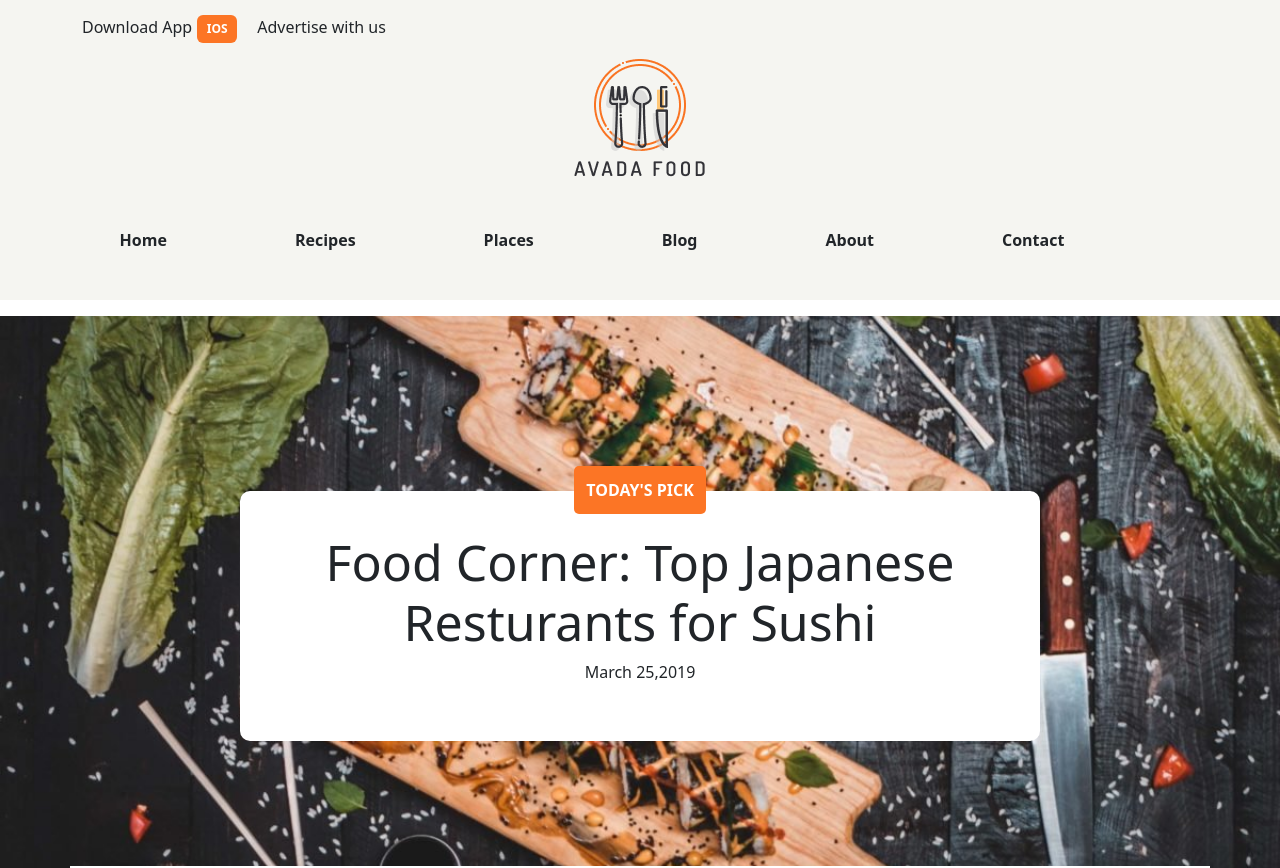
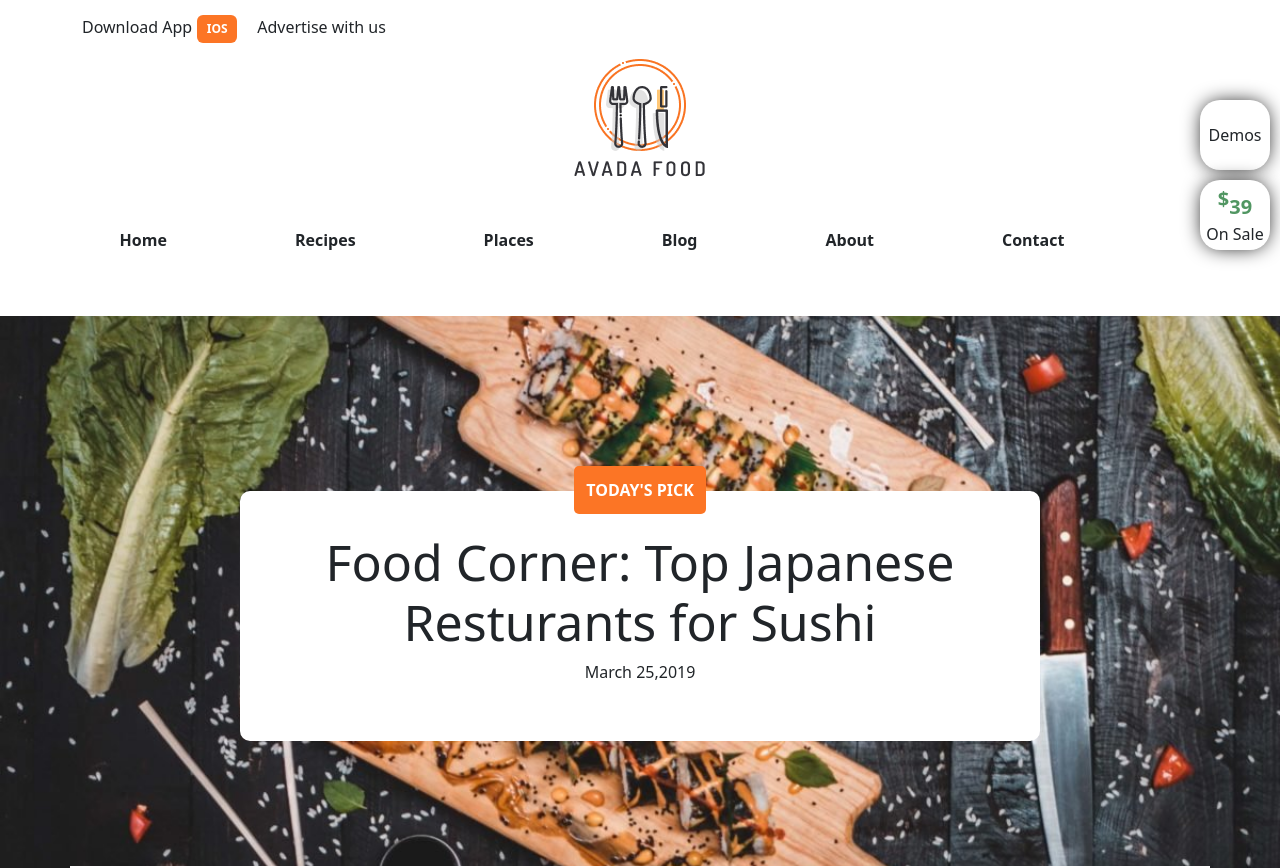
Before and after one commit to AndreaGallini/proj-html-vuejs, a Vue app: page / in a window 1280 px wide. Shown: the top 868 px of the page. Built offline with nearby package versions, Linux system fonts and the light colour scheme; the HTML template or start-up script is replaced by a standard one.

Commit message:
add footer and upper

```diff
--- a/src/App.vue
+++ b/src/App.vue
@@ -1,25 +1,25 @@
 <template>
-  <div>
-    <header>
-      <HeaderComponent />
-    </header>
-    <main>
-      <MainComponent />
-    </main>
-
-    <footer>
-      <FooterComponent />
-    </footer>
+  <div class="main">
+    <HeaderComponent />
+    <MainComponent />
+    <FooterComponent />
+    <EvidenceComponent />
   </div>
 </template>
 
 <script>
+import EvidenceComponent from "./components/EvidenceComponent.vue";
 import FooterComponent from "./components/FooterComponent.vue";
 import HeaderComponent from "./components/HeaderComponent.vue";
 import MainComponent from "./components/MainComponent.vue";
 
 export default {
-  components: { HeaderComponent, MainComponent, FooterComponent },
+  components: {
+    HeaderComponent,
+    MainComponent,
+    FooterComponent,
+    EvidenceComponent,
+  },
 };
 </script>
 
@@ -32,4 +32,7 @@ main,
 footer {
   background-color: $mainBackground;
 }
+.main {
+  position: relative;
+}
 </style>
--- a/src/assets/partials/_partials.scss
+++ b/src/assets/partials/_partials.scss
@@ -5,3 +5,4 @@ $brandColor:#FC7525;
 $buttonBackgroundPosts:#EDEDE7;
 $grayIcon:#524E48;
 $iconBackground:#EDEDE8;
+$green:#519662;
--- /dev/null
+++ b/src/components/EvidenceComponent.vue
@@ -0,0 +1,54 @@
+<template>
+  <div class="upper">
+    <section class="upper1">
+      <i class="fa-solid fa-book"></i>
+      <p>Demos</p>
+    </section>
+    <section class="upper2">
+      <section class="green-number">
+        <span class="apice">$</span><span>39</span>
+      </section>
+      <p>On Sale</p>
+    </section>
+  </div>
+</template>
+
+<script>
+export default {};
+</script>
+
+<style lang="scss" scoped>
+@use "../assets/partials/partials" as *;
+.upper {
+  position: fixed;
+  top: 100px;
+  right: 10px;
+}
+.upper1,
+.upper2 {
+  height: 70px;
+  width: 70px;
+  box-shadow: 0px 0px 20px -3px #000000;
+  border-radius: 20px;
+  display: flex;
+  flex-direction: column;
+  justify-content: center;
+  align-items: center;
+  z-index: 1000;
+  background-color: white;
+}
+.upper1 {
+  margin-bottom: 10px;
+}
+.apice {
+  vertical-align: super;
+}
+.green-number {
+  font-weight: bolder;
+  font-size: 20px;
+  color: $green;
+}
+p {
+  margin-bottom: 0;
+}
+</style>
--- a/src/components/FooterComponent.vue
+++ b/src/components/FooterComponent.vue
@@ -1,5 +1,5 @@
 <template>
-  <div class="container-lg">
+  <div class="container-lg my-footer">
     <LogoFooter />
     <LinksFooterVue />
     <AdressFooter />
@@ -23,4 +23,13 @@ export default {
 };
 </script>
 
-<style lang="scss" scoped></style>
+<style lang="scss" scoped>
+.my-footer {
+  padding-top: 4rem;
+  padding-bottom: 4rem;
+  display: flex;
+  * {
+    width: calc(100% / 4);
+  }
+}
+</style>
--- a/src/components/FooterComponents/AdressFooter.vue
+++ b/src/components/FooterComponents/AdressFooter.vue
@@ -1,18 +1,20 @@
 <template>
-  <div>
-    <p>contacts</p>
+  <div class="contacts">
+    <p class="title">contacts</p>
     <ul>
       <li>
-        <span><i class="fa-solid fa-location-dot"></i></span
-        ><span>775 New York Ave, Brooklyn,Kings,New York 11203</span>
+        <i class="fa-solid fa-location-dot"></i>
+        <p class="adressText">
+          775 New York Ave, Brooklyn,Kings,New York 11203
+        </p>
       </li>
       <li>
-        <span><i class="fa-solid fa-phone"></i></span
-        ><span>+ 0100-505-0000</span>
+        <i class="fa-solid fa-phone my-align"></i>
+        <p class="adressText">+ 0100-505-0000</p>
       </li>
       <li>
-        <span><i class="fa-solid fa-envelope"></i></span
-        ><span>info@your-domain.com</span>
+        <i class="fa-solid fa-envelope my-align"></i>
+        <p class="adressText">info@your-domain.com</p>
       </li>
     </ul>
   </div>
@@ -22,4 +24,37 @@
 export default {};
 </script>
 
-<style lang="scss" scoped></style>
+<style lang="scss" scoped>
+@use "../../assets/partials/partials" as *;
+.title {
+  color: $brandColor;
+  text-transform: uppercase;
+  font-weight: bold;
+}
+.contacts {
+  border-left: 1px dotted $iconColor;
+  padding-left: 2rem;
+}
+.my-align {
+  align-self: center;
+}
+ul {
+  list-style: none;
+  padding-left: 0;
+  padding-right: 1rem;
+  a {
+    text-decoration: none;
+    color: black;
+    font-weight: bold;
+  }
+  li {
+    padding: 1rem 0;
+    display: flex;
+    align-items: flex-start;
+  }
+  p {
+    margin-left: 1rem;
+    margin-bottom: 0;
+  }
+}
+</style>
--- a/src/components/FooterComponents/LinksFooter.vue
+++ b/src/components/FooterComponents/LinksFooter.vue
@@ -1,5 +1,5 @@
 <template>
-  <div>
+  <div class="linksFooter">
     <ul>
       <li v-for="link in store.footerLinks">
         <a href="#">{{ link }}</a>
@@ -19,4 +19,24 @@ export default {
 };
 </script>
 
-<style lang="scss" scoped></style>
+<style lang="scss" scoped>
+@use "../../assets/partials/partials" as *;
+.linksFooter {
+  display: flex;
+  align-items: center;
+  justify-content: flex-start;
+  border-left: 1px dotted $iconColor;
+  padding-left: 2rem;
+}
+ul {
+  list-style: none;
+  a {
+    text-decoration: none;
+    color: black;
+    font-weight: bold;
+  }
+  li {
+    padding: 0.6rem 0;
+  }
+}
+</style>
--- a/src/components/FooterComponents/LogoFooter.vue
+++ b/src/components/FooterComponents/LogoFooter.vue
@@ -1,5 +1,5 @@
 <template>
-  <div>
+  <div class="logo">
     <img src="/images/avada-food-logo.png" alt="" />
     <section class="icons">
       <i class="fa-brands fa-facebook-f"></i>
@@ -15,11 +15,16 @@ export default {};
 </script>
 
 <style lang="scss" scoped>
-div {
-  width: calc(100% / 4);
-}
 .icons {
+  width: 70%;
+  padding-top: 1rem;
   display: flex;
   justify-content: space-around;
 }
+.logo {
+  display: flex;
+  flex-direction: column;
+  align-items: center;
+  justify-content: center;
+}
 </style>
--- a/src/components/FooterComponents/StoreFooter.vue
+++ b/src/components/FooterComponents/StoreFooter.vue
@@ -1,5 +1,5 @@
 <template>
-  <div>
+  <div class="store">
     <p>Get our app</p>
     <img src="/images/download-android.png" alt="" />
     <img src="/images/download-app-store.png" alt="" />
@@ -11,7 +11,18 @@ export default {};
 </script>
 
 <style lang="scss" scoped>
+@use "../../assets/partials/partials" as *;
 img {
   width: 200px;
+  margin-bottom: 2rem;
+}
+p {
+  color: $brandColor;
+  text-transform: uppercase;
+  font-weight: bold;
+}
+.store {
+  border-left: 1px dotted $iconColor;
+  padding-left: 2rem;
 }
 </style>
```
